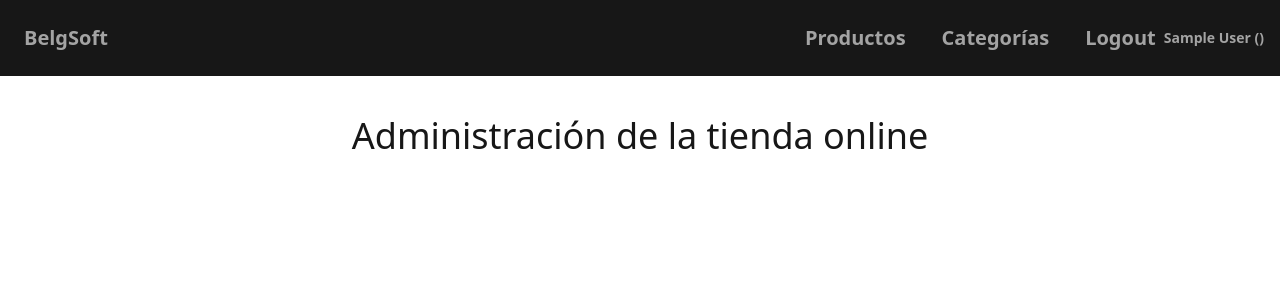
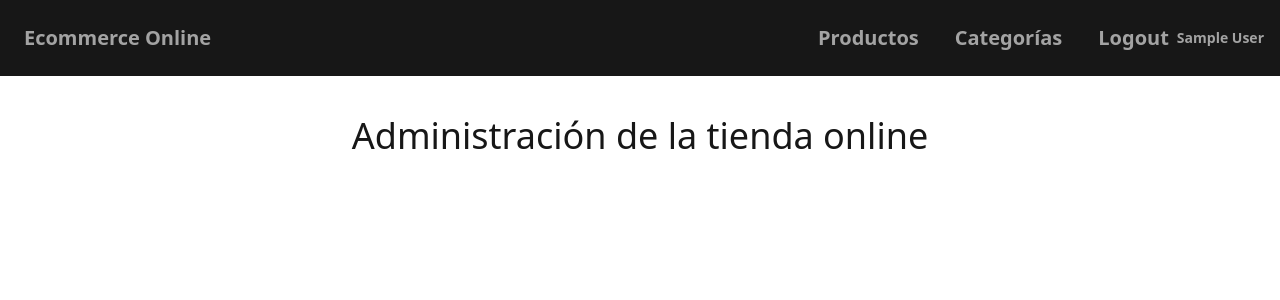
Before and after one commit to LimbersMay/webStoreBackOffice, a React (Vite) app: page /webStore in a window 1280 px wide. Shown: the top 300 px of the page. Built offline with nearby package versions, Linux system fonts and the light colour scheme; no server answers; sample sign-in values are in the browser's storage.

Commit message:
Refactor BaseLayout component

```diff
--- a/src/apps/webStoreBackOffice/layouts/BaseLayout.tsx
+++ b/src/apps/webStoreBackOffice/layouts/BaseLayout.tsx
@@ -14,7 +14,7 @@ interface BaseLayoutProps {
 
 export const BaseLayout = ({ children, navLinks }: BaseLayoutProps ) => {
 
-    const { displayName, role , startLogout } = useAuthStore();
+    const { displayName , startLogout } = useAuthStore();
 
     const handleLogout = () => {
         startLogout();
@@ -40,7 +40,7 @@ export const BaseLayout = ({ children, navLinks }: BaseLayoutProps ) => {
                         to="/"
                         className={isActiveLink}
                     >
-                        BelgSoft
+                        Ecommerce Online
                     </NavLink>
                 </div>
 
@@ -65,7 +65,7 @@ export const BaseLayout = ({ children, navLinks }: BaseLayoutProps ) => {
                                 </button>
 
                                 <div className="self-center text-sm text-neutral-400">
-                                    { displayName } ({ role && role.charAt(0).toUpperCase() + role.slice(1).toLowerCase() })
+                                    { displayName }
                                 </div>
                             </div>
                         )
```
